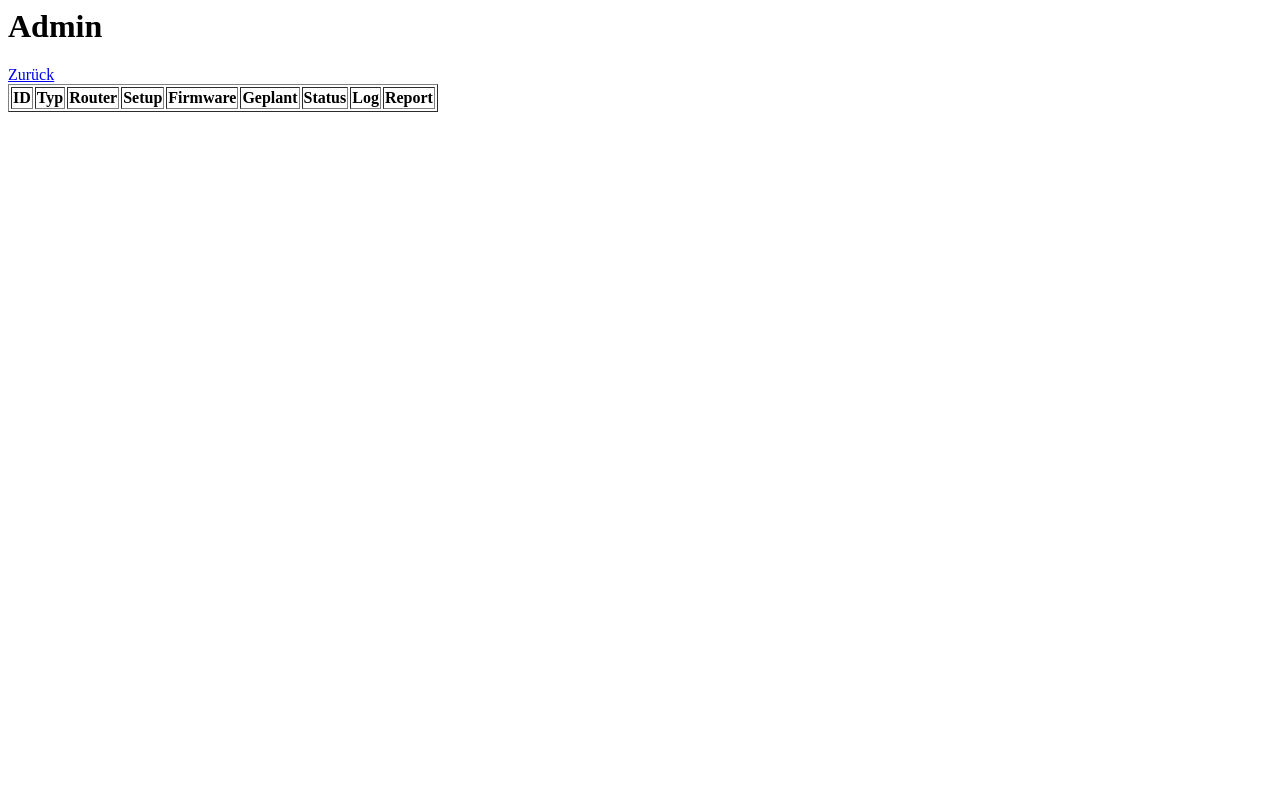
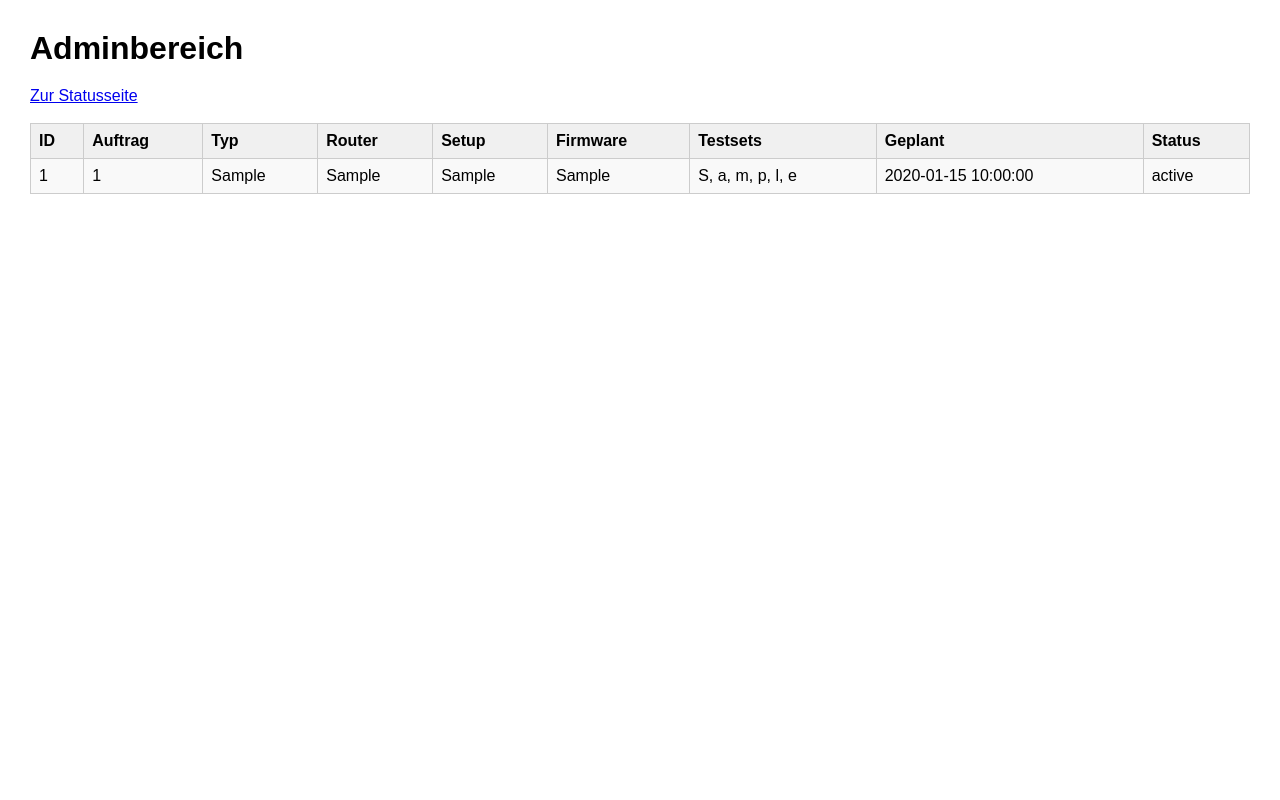
Before and after one commit to michaelbuzek/status-page, a Flask app: page /admin in a window 1280 px wide. Run offline with Flask 3, Linux system fonts and the light colour scheme; tables that the repository leaves empty hold one stand-in row (values such as "Sample post"); lists and menus that the app fills with data are empty.

Commit message:
Admin-Ansicht zeigt TriggerEvents

```diff
--- a/app.py
+++ b/app.py
@@ -23,12 +23,13 @@ app.register_blueprint(status_bp)
 @app.route("/")
 def index():
     events = TriggerEvent.query.order_by(TriggerEvent.execute_at.asc()).all()
-    return render_template("status.html", items=events)
+    return render_template("status.html", events=events)
 
 @app.route("/admin")
 def admin():
-    items = TriggerEvent.query.order_by(TriggerEvent.execute_at).all()
-    return render_template("admin.html", items=items)
+    events = TriggerEvent.query.order_by(TriggerEvent.execute_at).all()
+    return render_template("admin.html", events=events)
+
 
 
 if __name__ == "__main__":
--- a/templates/admin.html
+++ b/templates/admin.html
@@ -1,20 +1,43 @@
+<!DOCTYPE html>
 <html>
+<head>
+    <title>Adminbereich</title>
+    <style>
+        body { font-family: sans-serif; margin: 30px; }
+        h1 { margin-bottom: 20px; }
+        table { border-collapse: collapse; width: 100%; }
+        th, td { border: 1px solid #ccc; padding: 8px; text-align: left; }
+        th { background-color: #f0f0f0; }
+        tr:nth-child(even) { background-color: #f9f9f9; }
+    </style>
+</head>
 <body>
-<h1>Admin</h1>
-<a href='/'>Zurück</a>
-<table border="1">
-<tr><th>ID</th><th>Typ</th><th>Router</th><th>Setup</th><th>Firmware</th><th>Geplant</th><th>Status</th><th>Log</th><th>Report</th></tr>
+    <h1>Adminbereich</h1>
+    <a href="/">Zur Statusseite</a>
+    <br><br>
+    <table>
+        <tr>
+            <th>ID</th>
+            <th>Auftrag</th>
+            <th>Typ</th>
+            <th>Router</th>
+            <th>Setup</th>
+            <th>Firmware</th>
+            <th>Testsets</th>
+            <th>Geplant</th>
+            <th>Status</th>
+        </tr>
         {% for event in events %}
         <tr>
             <td>{{ event.id }}</td>
+            <td>{{ event.auftrag_id }}</td>
             <td>{{ event.type }}</td>
             <td>{{ event.router }}</td>
             <td>{{ event.setup }}</td>
             <td>{{ event.firmware }}</td>
-    <td>{{ event.execute_at }}</td>
+            <td>{{ event.testsets | join(', ') }}</td>
+            <td>{{ event.execute_at.strftime('%Y-%m-%d %H:%M:%S') }}</td>
             <td>{{ event.status }}</td>
-    <td>{{ event.result_log }}</td>
-    <td><a href="{{ event.report_url }}" target="_blank">PDF</a></td>
         </tr>
         {% endfor %}
     </table>
```
Lines whose indentation alone changed are shown as unchanged.
